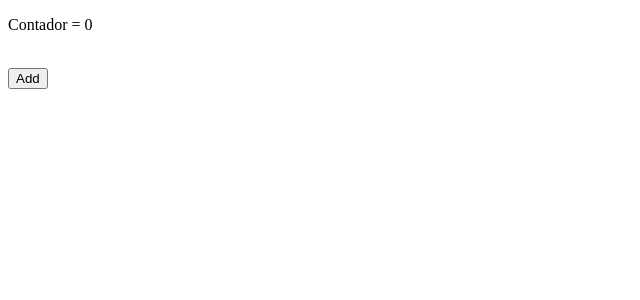
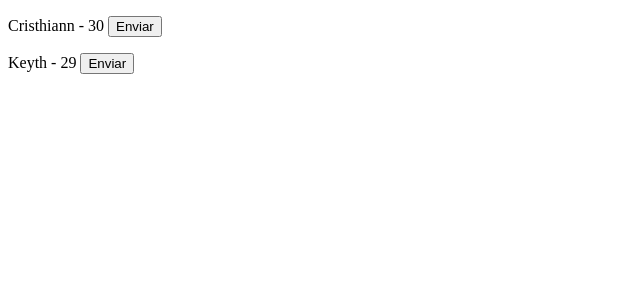
Before and after one commit to cristhiannrodrigues/curso-angular2, an Angular app: page / in a window 1280 px wide. Shown: the top 300 px of the page, without its empty margins (0-640 px from the left). Built offline with nearby package versions, Linux system fonts and the light colour scheme.

Commit message:
@Output() - Parte 1

```diff
--- a/src/app/app.component.ts
+++ b/src/app/app.component.ts
@@ -3,9 +3,7 @@ import { Component, OnInit } from '@angular/core';
 @Component({
   selector: 'app-root',
   template: `
-  <app-inputt [contador] = "addValue"></app-inputt>
-  <br>
-  <button (click)="add()" >Add</button>
+  <app-output></app-output>
   <router-outlet></router-outlet>`
 })
 export class AppComponent implements OnInit {
--- /dev/null
+++ b/src/app/shared/output/output.component.html
@@ -0,0 +1,5 @@
+<p *ngFor="let item of list; let i = index">
+    {{ item.nome }} -
+    {{ item.idade }}
+    <button (click)="getDados(i)">Enviar</button>
+</p>
--- /dev/null
+++ b/src/app/shared/output/output.component.ts
@@ -0,0 +1,26 @@
+import { Component, EventEmitter, OnInit, Output } from '@angular/core';
+
+@Component({
+  selector: 'app-output',
+  templateUrl: './output.component.html',
+  styleUrls: ['./output.component.sass']
+})
+export class OutputComponent implements OnInit {
+
+  @Output() public enviarDados = new EventEmitter();
+
+  public list: Array<{nome: string, idade: number}> = [
+    {nome: "Cristhiann", idade: 30},
+    {nome: "Keyth", idade: 29}
+  ];
+
+  constructor(){}
+
+  ngOnInit(): void {
+  }
+
+  public getDados(event: number) {
+    this.enviarDados.emit(this.list[event]);
+  }
+
+}
--- a/src/app/shared/shared.module.ts
+++ b/src/app/shared/shared.module.ts
@@ -2,15 +2,17 @@ import { NgModule } from '@angular/core';
 import { CommonModule } from '@angular/common';
 import { NewComponentComponent } from './new-component/new-component.component';
 import { InputtComponent } from './inputt/inputt.component';
+import { OutputComponent } from './output/output.component';
 
 
 
 @NgModule({
   declarations: [
     NewComponentComponent,
-    InputtComponent
+    InputtComponent,
+    OutputComponent
   ],
-  exports: [NewComponentComponent, InputtComponent],
+  exports: [NewComponentComponent, InputtComponent, OutputComponent],
   imports: [
     CommonModule
   ]
```
Also changed, not shown: src/app/shared/output/output.component.sass (added), 1 other file (tests, documents, lock files or other folders).
